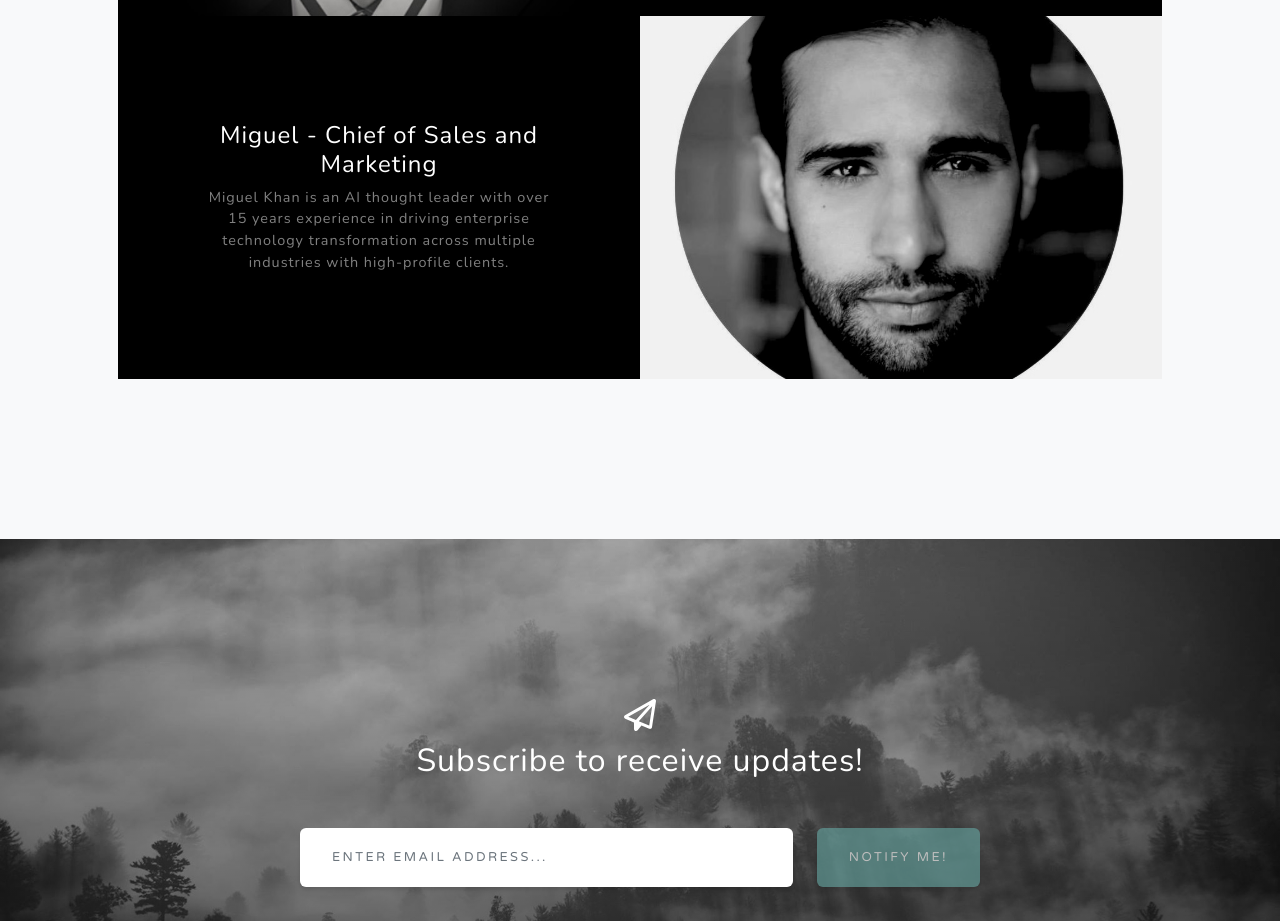
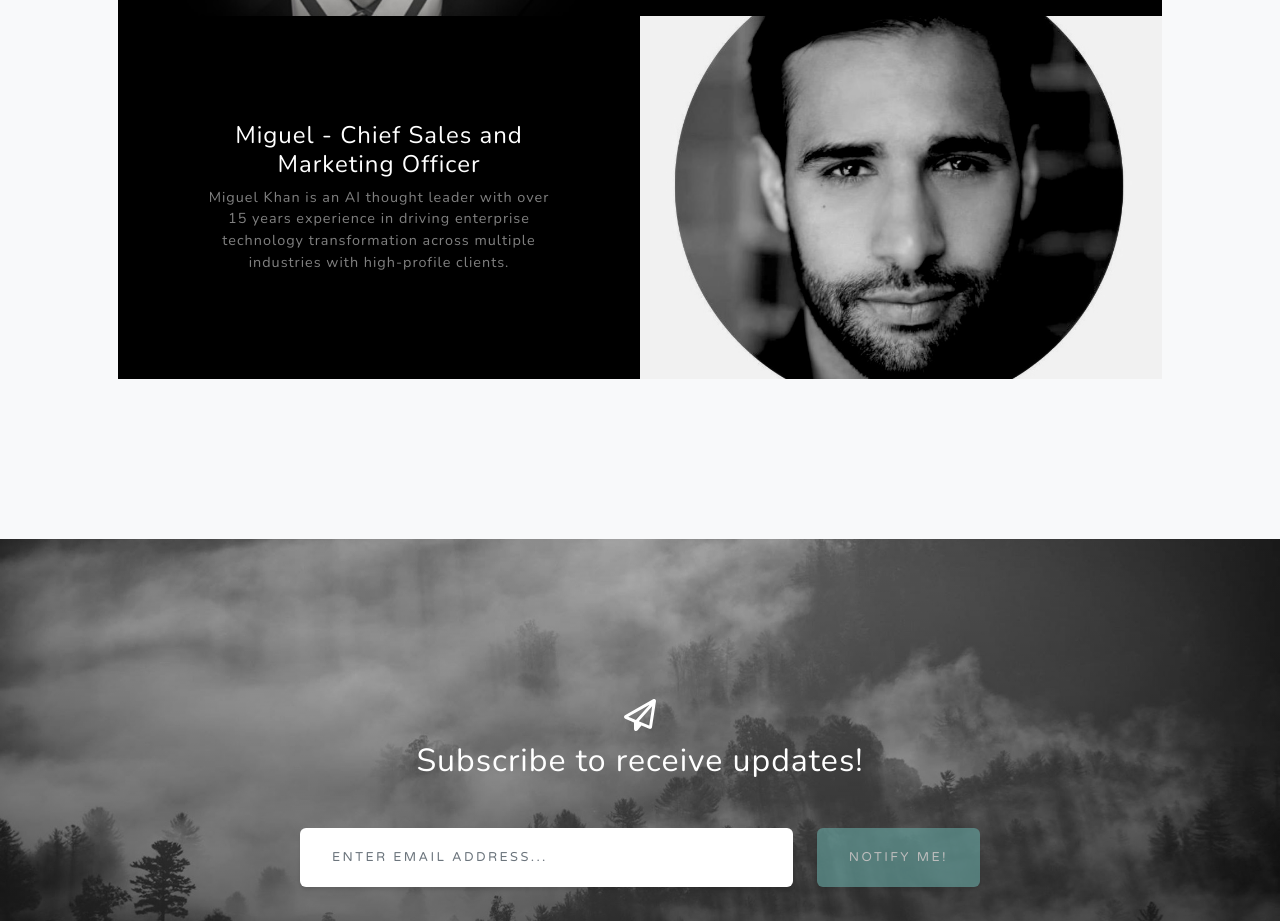
Before and after one commit to filtercodes/aionic.github.io, a plain HTML site: page index.html in a window 1280 px wide. Shown: the part 2608-3529 px from the top of the page. Drawn offline with nearby package versions, Linux system fonts and the light colour scheme.

Commit message:
Update index.html

```diff
--- a/index.html
+++ b/index.html
@@ -93,7 +93,7 @@
                         <div class="bg-black text-center h-100 project">
                             <div class="d-flex h-100">
                                 <div class="project-text w-100 my-auto text-center text-lg-right">
-                                    <h4 class="text-white">Miguel - Chief of Sales and Marketing</h4>
+                                    <h4 class="text-white">Miguel - Chief Sales and Marketing Officer </h4>
                                     <p class="mb-0 text-white-50">Miguel Khan is an AI thought leader with over 15 years experience in driving enterprise technology transformation across multiple industries with high-profile clients.</p>
                                 </div>
                             </div>
```
